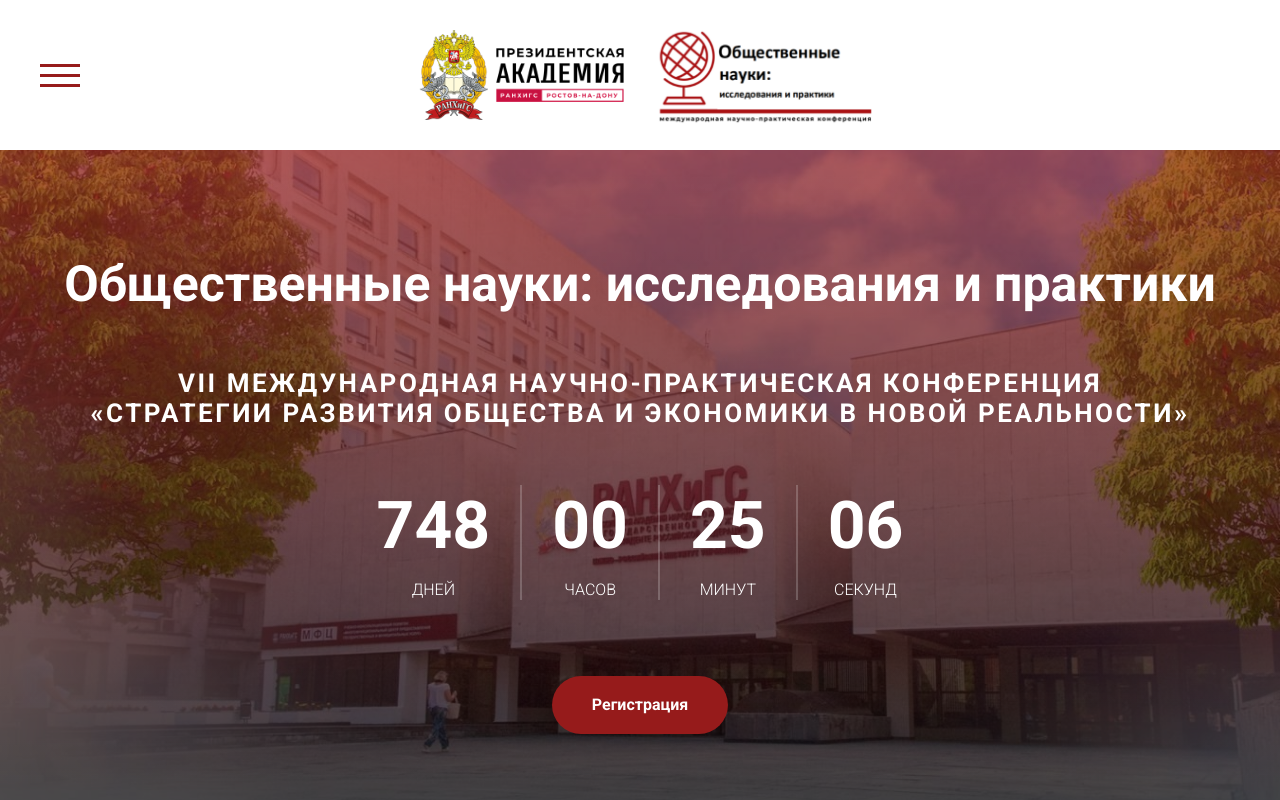
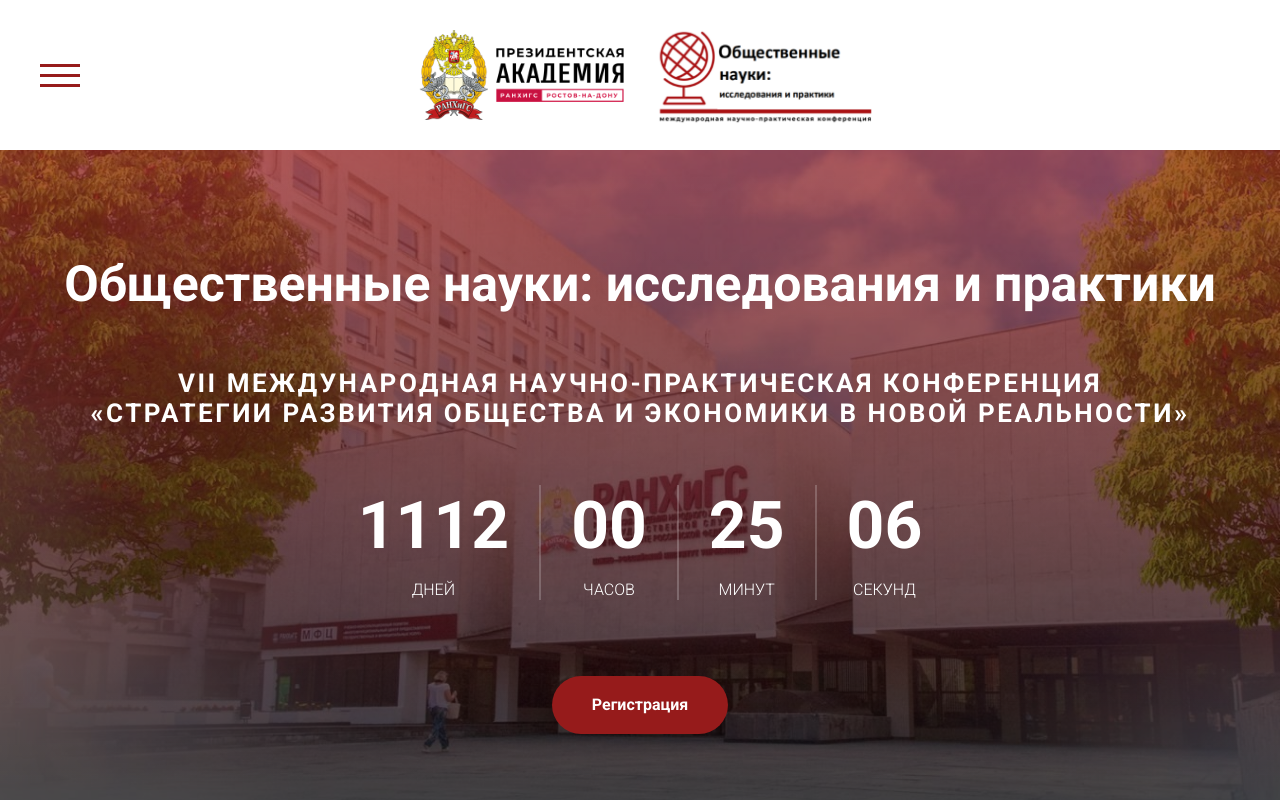
Before and after one commit to kawasakime/social_science, a React (Create React App) app: page / in a window 1280 px wide. Shown: the top 800 px of the page. Built offline with nearby package versions, Linux system fonts and the light colour scheme.

Commit message:
change timer deadline and text

```diff
--- a/src/components/BurgerMenu.jsx
+++ b/src/components/BurgerMenu.jsx
@@ -13,7 +13,7 @@ const BurgerMenu = ({ ref }) => {
   const list = [
     {
       link: "",
-      title: "Регистрация (будет доступна в августе 2023 года)",
+      title: "Регистрация",
     },
     // {
     //   link: file,
--- a/src/components/Header/index.jsx
+++ b/src/components/Header/index.jsx
@@ -35,7 +35,7 @@ const Header = (props) => {
           <br />
           «СТРАТЕГИИ РАЗВИТИЯ ОБЩЕСТВА И ЭКОНОМИКИ В НОВОЙ РЕАЛЬНОСТИ»
         </h2>
-        <Timer endtime={"2024-10-17T10:00:00"} />
+        <Timer endtime={"2025-10-16T10:00:00"} />
         <Button
           link={REGISTRATION_LINK}
           text={"Регистрация"}
```
